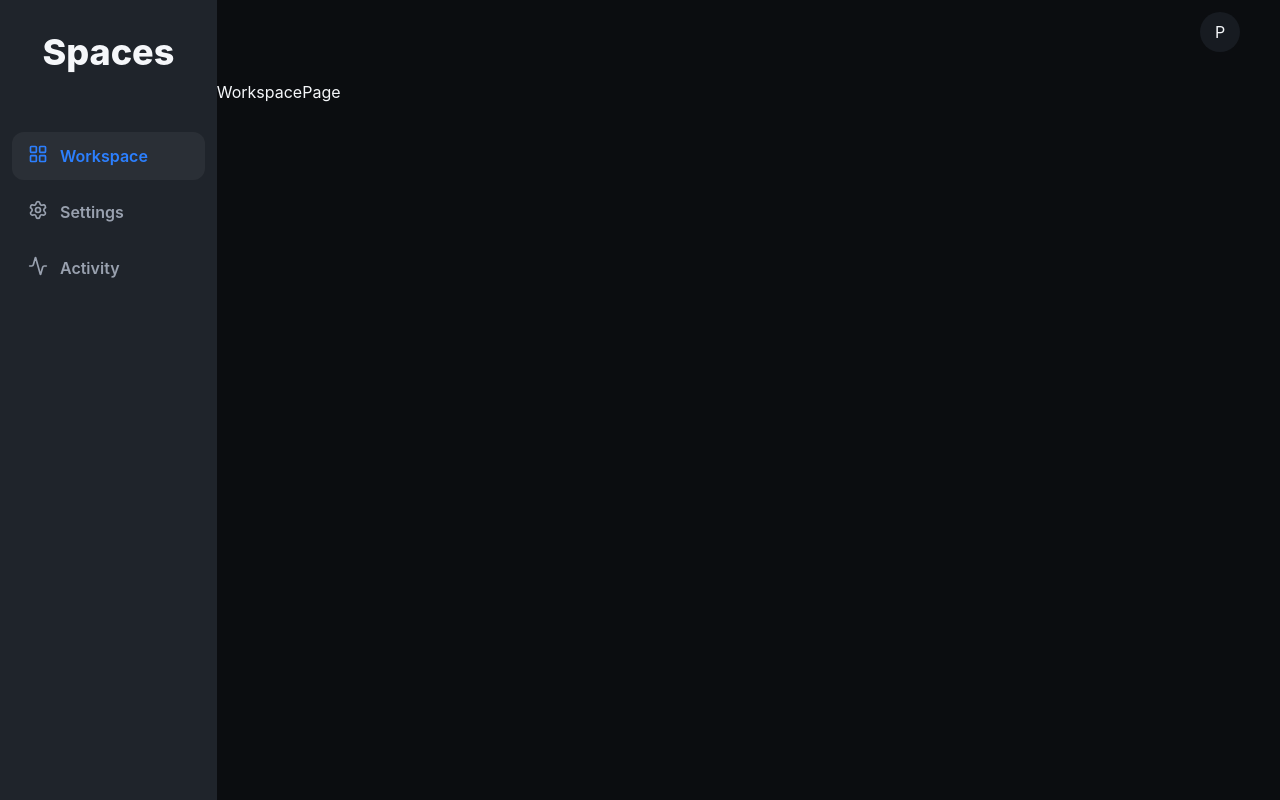
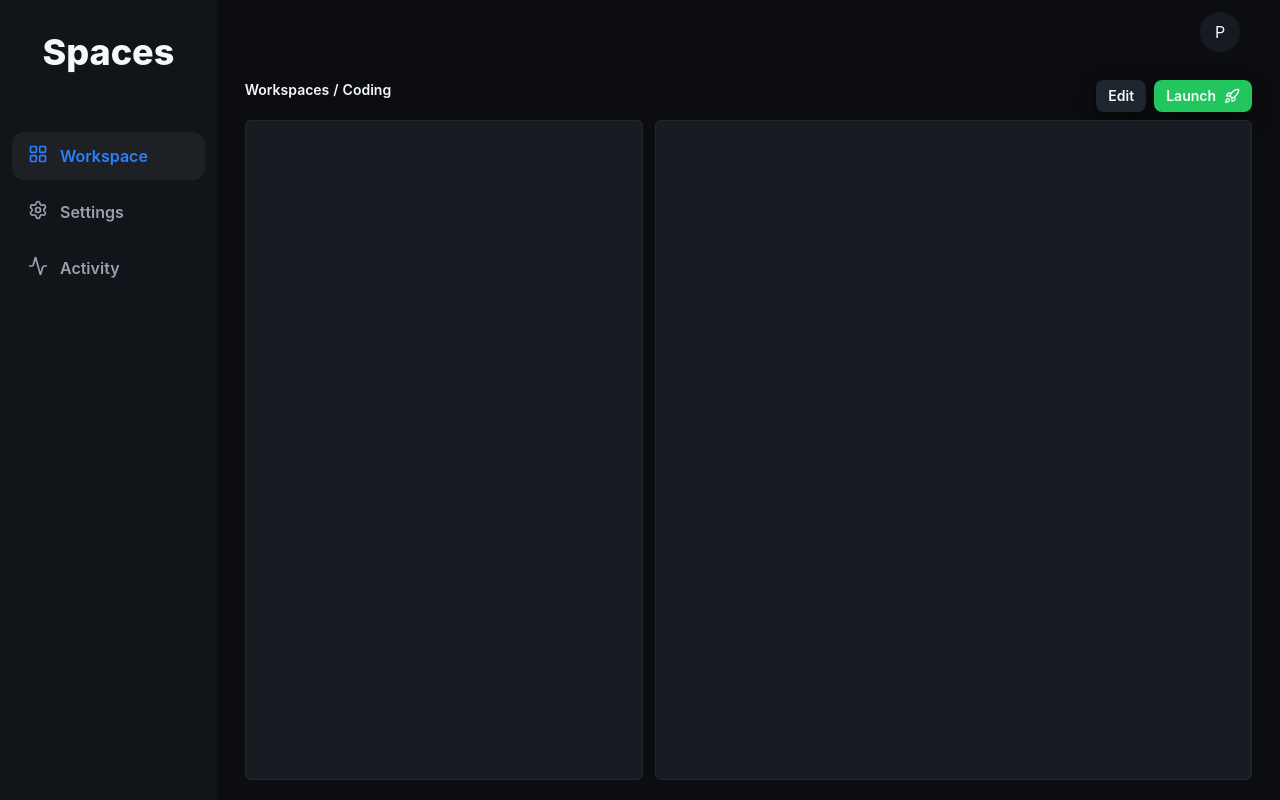
Before and after one commit to HosseinSabzforoush/Spaces, a React (Vite) app in the folder frontend/: page /workspaces/1 in a window 1280 px wide. Built offline with nearby package versions, Linux system fonts and the light colour scheme.

Commit message:
theme updated & workspace page added

```diff
--- /dev/null
+++ b/frontend/src/features/workspaces/components/NewWorkspaceCard.tsx
@@ -0,0 +1,12 @@
+import { Plus } from "lucide-react"
+
+function NewWorkspaceCard() {
+  return (
+    <div className='flex flex-col gap-2 w-72 border-[3px] border-accent rounded-2xl h-54 items-center justify-center text-accent shadow-3d-dark cursor-pointer'>
+      <Plus className='w-12 h-12' />
+      <span className='text-xl font-semibold'>New Workspace</span>
+    </div>
+  )
+}
+
+export default NewWorkspaceCard
--- a/frontend/src/features/workspaces/components/WorkspaceCard.tsx
+++ b/frontend/src/features/workspaces/components/WorkspaceCard.tsx
@@ -1,12 +1,23 @@
+import { Rocket } from "lucide-react"
+import { useNavigate } from "react-router-dom"
+
 interface WorkspaceCardProps {
+  id: string
   title: string
   state: string
-  appsCount: number
+  appCount: number
 }
 
-export const WorkspaceCard = ({ title, state, appsCount }: WorkspaceCardProps) => {
+export const WorkspaceCard = ({ id, title, state, appCount }: WorkspaceCardProps) => {
+
+  const navigate = useNavigate()
+
+  const handleCardClick = () => {
+    navigate(`/workspaces/${id}`)
+  }
+
   return (
-    <div className='flex flex-col py-3 px-6 justify-between w-72 border-[3px] border-accent rounded-2xl h-54 bg-sidebar shadow-3d-dark'>
+    <div onClick={handleCardClick} className='flex flex-col py-3 px-6 justify-between w-72 border-[3px] border-border-active rounded-2xl h-54 bg-card shadow-3d-dark'>
       {/* top */}
       <div className='flex flex-col'>
         <span className='text-2xl font-bold'>{title}</span>
@@ -24,9 +35,9 @@ export const WorkspaceCard = ({ title, state, appsCount }: WorkspaceCardProps) =
       </div>
       {/* down */}
       <div className='flex items-center justify-between w-full h-10'>
-        <span className='text-text-muted'>{appsCount} Apps</span>
-        <button className='flex items-center justify-center h-full px-4 rounded-lg cursor-pointer bg-success shadow-3d-dark'>
-          <span>Launch 🚀</span>
+        <span className='text-text-muted'>{appCount} Apps</span>
+        <button className='flex items-center justify-center h-10 px-4 rounded-lg cursor-pointer bg-success shadow-3d-dark'>
+          <span className='flex items-center gap-2'>Launch <Rocket width={20} height={20}/></span>
         </button>
       </div>
     </div>
--- a/frontend/src/index.css
+++ b/frontend/src/index.css
@@ -1,13 +1,14 @@
-@import 'tailwindcss';
+@import "tailwindcss";
 
 @theme {
   /* ─────────────────────────────────────────
-     Background
+     App Background
   ───────────────────────────────────────── */
 
   --color-app: #0b0d10;
-  --color-sidebar: #1f242b;
+  --color-sidebar: #111419;
   --color-background-subtle: #171b21;
+
 
   /* ─────────────────────────────────────────
      Surface / Cards
@@ -16,16 +17,18 @@
   --color-card: #15191f;
   --color-card-hover: #1b2027;
   --color-card-active: #202630;
-  --color-surface-elevated: #242a33;
+  --color-surface-elevated: #181B22;
+
 
   /* ─────────────────────────────────────────
-     Accent / Primary
+     Accent
   ───────────────────────────────────────── */
 
   --color-accent: #3b82f6;
   --color-accent-hover: #2563eb;
   --color-accent-active: #1d4ed8;
   --color-accent-muted: #1e3a8a;
+
 
   /* ─────────────────────────────────────────
      Status
@@ -43,6 +46,7 @@
   --color-danger-hover: #dc2626;
   --color-danger-muted: #7f1d1d;
 
+
   /* ─────────────────────────────────────────
      Text
   ───────────────────────────────────────── */
@@ -52,25 +56,31 @@
   --color-text-muted: #737c8a;
   --color-text-disabled: #4b5563;
 
+
   /* ─────────────────────────────────────────
      Border
   ───────────────────────────────────────── */
 
-  --color-border: #252b33;
+  --color-border: #24272E;
   --color-border-hover: #343c48;
   --color-border-active: #3b82f6;
 }
+
 
 @layer utilities {
   .shadow-3d-dark {
     box-shadow:
       0 8px 25px -5px rgba(0, 0, 0, 0.7),
       0 4px 10px -5px rgba(0, 0, 0, 0.3);
-    transition: all 0.2s ease;
+
+    transition:
+      transform 0.2s ease,
+      box-shadow 0.2s ease;
   }
 
   .shadow-3d-dark:hover {
     transform: translateY(-2px);
+
     box-shadow:
       0 12px 35px -5px rgba(0, 0, 0, 0.8),
       0 6px 15px -5px rgba(0, 0, 0, 0.4);
@@ -78,6 +88,7 @@
 
   .shadow-3d-dark:active {
     transform: translateY(4px);
+
     box-shadow:
       0 4px 15px -5px rgba(0, 0, 0, 0.5),
       0 2px 5px -2px rgba(0, 0, 0, 0.2);
--- a/frontend/src/layouts/MainLayout.tsx
+++ b/frontend/src/layouts/MainLayout.tsx
@@ -9,15 +9,13 @@ function MainLayout() {
       <Sidebar />
 
       {/* Right box */}
-      <div className='w-full bg-app text-text-primary '>
+      <div className='flex flex-col w-full bg-app text-text-primary '>
 
         <Topbar />
 
         {/* Main Page*/}
-        <main>
-          <div>
-            <Outlet />
-          </div>
+        <main className='flex-1 min-h-0 grow'>
+          <Outlet />
         </main>
       </div>
     </div>
--- a/frontend/src/pages/WorkspacePage.tsx
+++ b/frontend/src/pages/WorkspacePage.tsx
@@ -1,8 +1,43 @@
-import React from 'react'
+import { Rocket } from "lucide-react";
+import { useNavigate } from "react-router-dom"
 
 function WorkspacePage() {
+
+  const navigate = useNavigate();
+
   return (
-    <div>WorkspacePage</div>
+    <div className='flex flex-col h-full gap-2 pb-5 px-7'>
+      {/* header */}
+      <div className='flex justify-between text-sm font-semibold'>
+        {/* workspace nav */}
+        <div className='flex gap-1'>
+          <span className='cursor-pointer hover:text-accent-hover' onClick={() => { navigate('/workspaces') }}>Workspaces</span>
+          /
+          <span>Coding</span>
+        </div>
+
+        {/* buttons */}
+        <div className='flex gap-2 *:cursor-pointer'>
+          <button className='px-3 py-1 rounded-lg bg-card-active shadow-3d-dark'>Edit</button>
+          <button className='flex items-center justify-center h-8 px-3 rounded-lg cursor-pointer bg-success shadow-3d-dark'>
+            <span className='flex items-center gap-2'>Launch <Rocket width={16} height={16} /></span>
+          </button>
+        </div>
+      </div>
+
+      {/* body */}
+      <div className="flex *:h-full gap-3 grow *:bg-surface-elevated *:rounded-md *:border-border *:border">
+        {/* left frame */}
+        <div className='w-2/5'>
+
+        </div>
+
+        {/* right frame */}
+        <div className='w-3/5'>
+
+        </div>
+      </div>
+    </div>
   )
 }
 
--- a/frontend/src/pages/WorkspacesPage.tsx
+++ b/frontend/src/pages/WorkspacesPage.tsx
@@ -1,5 +1,5 @@
+import NewWorkspaceCard from '@/features/workspaces/components/NewWorkspaceCard'
 import { WorkspaceCard } from '@/features/workspaces/components/WorkspaceCard'
-import { Plus } from 'lucide-react'
 
 function WorkspacesPage() {
   return (
@@ -7,8 +7,8 @@ function WorkspacesPage() {
       <h1 className='text-4xl font-semibold'>All Workspaces</h1>
       {/* cards container */}
       <div className='flex flex-wrap gap-10 py-2 overflow-y-auto flex-w-full'>
-        {/* Workspace Card */}
-        <WorkspaceCard title='Coding' state='Active' appsCount={5}/>
+
+        <WorkspaceCard id='1' title='Coding' state='Active' appCount={5} />
 
 
         <div className='flex w-72 border-[3px] border-accent rounded-2xl h-54 bg-sidebar shadow-3d-dark'></div>
@@ -16,11 +16,7 @@ function WorkspacesPage() {
         <div className='flex w-72 border-[3px] border-accent rounded-2xl h-54 bg-sidebar shadow-3d-dark'></div>
         <div className='flex w-72 border-[3px] border-accent rounded-2xl h-54 bg-sidebar shadow-3d-dark'></div>
 
-        {/* new workspace card */}
-        <div className='flex flex-col gap-2 w-72 border-[3px] border-accent rounded-2xl h-54 items-center justify-center text-accent shadow-3d-dark cursor-pointer'>
-          <Plus className='w-12 h-12' />
-          <span className='text-xl font-semibold'>New Workspace</span>
-        </div>
+        <NewWorkspaceCard />
       </div>
     </div>
   )
```
